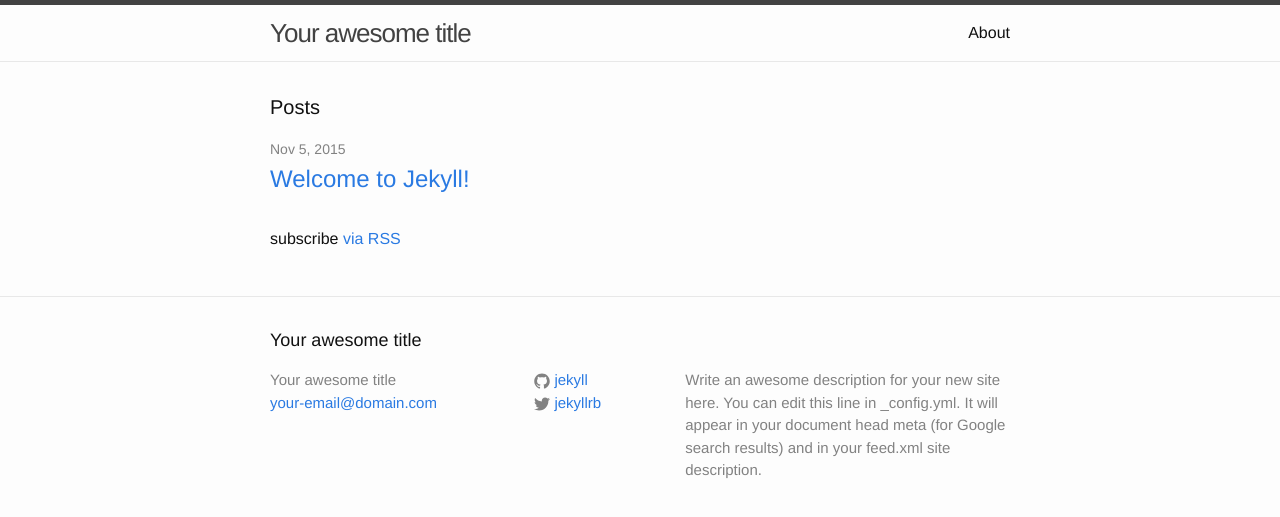
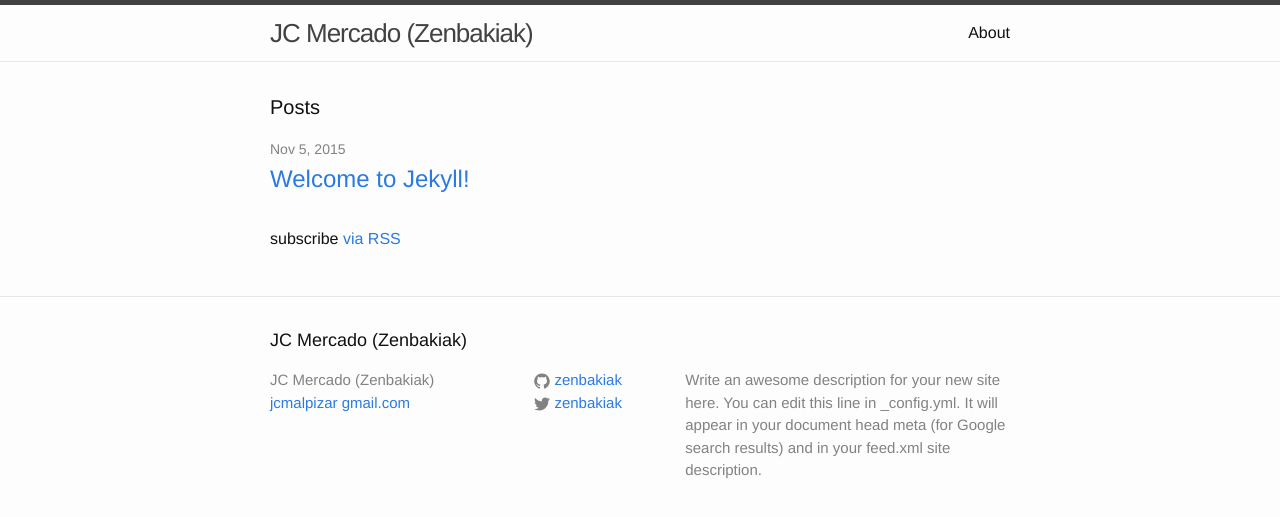
Before and after one commit to zenbakiak/zenbakiak.github.io, a Jekyll site: the page built from index.html, in a window 1280 px wide. Shown: the top 517 px of the page. Built offline with Jekyll 4.4.1, drawn with Linux system fonts in a browser that asks for light colours.

Commit message:
first config

```diff
--- a/_config.yml
+++ b/_config.yml
@@ -6,16 +6,16 @@
 # 'jekyll serve'. If you change this file, please restart the server process.
 
 # Site settings
-title: Your awesome title
-email: your-email@domain.com
+title: JC Mercado (Zenbakiak)
+email: jcmalpizar <at> gmail.com
 description: > # this means to ignore newlines until "baseurl:"
   Write an awesome description for your new site here. You can edit this
   line in _config.yml. It will appear in your document head meta (for
   Google search results) and in your feed.xml site description.
 baseurl: "" # the subpath of your site, e.g. /blog
-url: "http://yourdomain.com" # the base hostname & protocol for your site
-twitter_username: jekyllrb
-github_username:  jekyll
+url: "http://zenbakiak.github.io" # the base hostname & protocol for your site
+twitter_username: zenbakiak
+github_username:  zenbakiak
 
 # Build settings
 markdown: kramdown
```
